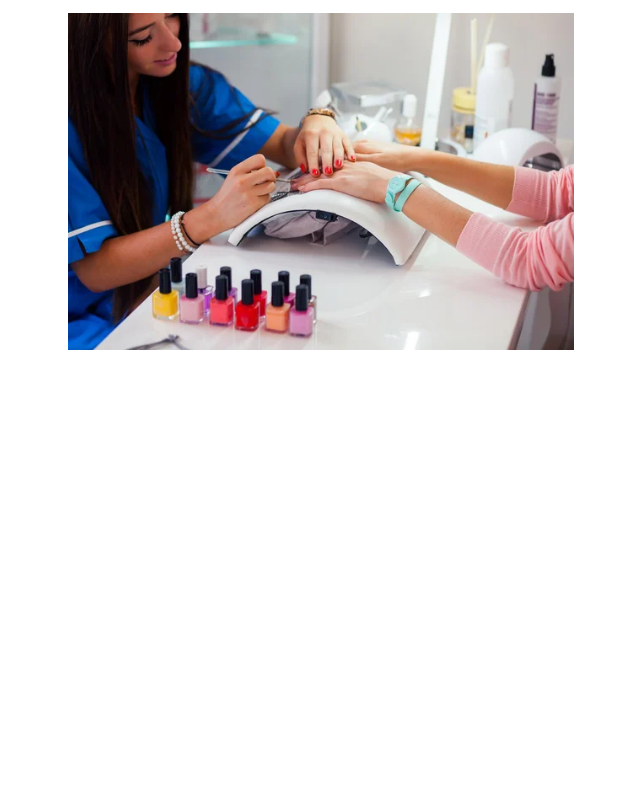
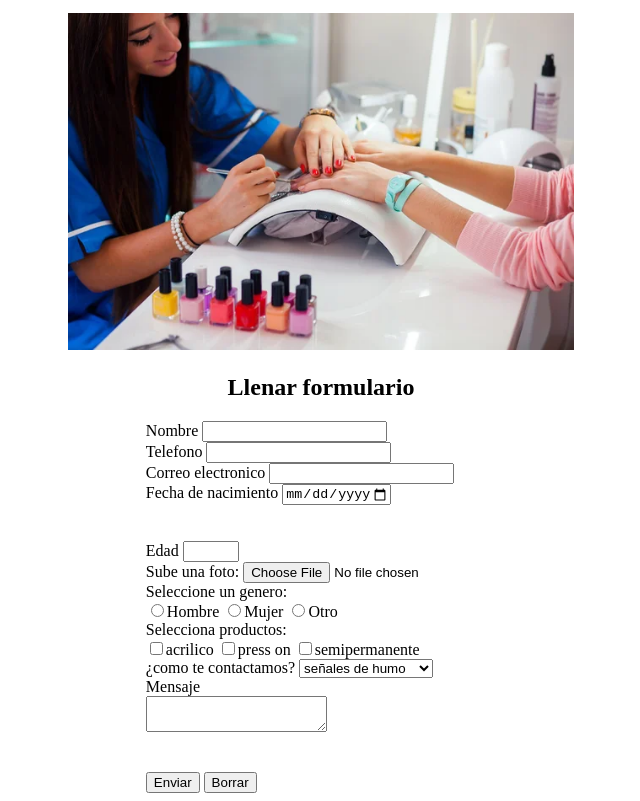
Before and after one commit to mariaflorez2008/MiEmpresa, a plain HTML site: page MiEmpresa-main/contacto.html in a window 1280 px wide. Shown: the part 127-928 px from the top of the page, without its empty margins (319-959 px from the left). Before the commit the page ends 800 px from the top, so only its background shows below. Drawn offline with Linux system fonts and the light colour scheme.

Commit message:
Add files via upload

```diff
--- a/MiEmpresa-main/contacto.html
+++ b/MiEmpresa-main/contacto.html
@@ -16,5 +16,44 @@
         <p>Tenemos servicio 24/7</p>
         <img src="imagenes/manicura-chicadeazul.webp" width="40%">
      </div>
+            <h2 style="text-align: center;">Llenar formulario</h2>
+            <div style="display: flex; justify-content: center;">
+            <form>
+                <label="">Nombre</label>
+              <input type="text"aria-placeholder="En mayuscula"> <br>
+              <label="">Telefono</label>
+              <input type="number"> <br>
+              <label=>Correo electronico</label>
+              <input type="email" required> <br>
+              <label=>Fecha de nacimiento</label>
+              <input type="date" min="1980-01-31" max="2007-12-31"> <br><br><br>
+              <label=>Edad</label>
+              <input type="number"min="18" max="50"> <br>
+              <label=>Sube una foto:</label>
+              <input type="file" accept=".jpg, .png, .jpeg,"> <br>
+              <label=>Seleccione un genero:</label> <br>
+              <input type="radio" name="genero" value="Hombre">Hombre
+              <input type="radio" name="genero" value="Mujer">Mujer
+              <input type="radio" name="genero" value="Otro">Otro
+              <br>
+              <label=>Selecciona productos:</label> <br>
+              <input type="checkbox" name="productos" value="acrilico">acrilico
+              <input type="checkbox" name="productos" value="press on">press on
+              <input type="checkbox" name="productos" value="semipermanente">semipermanente
+              <br>
+              <label=>¿como te contactamos?</label>
+              <select name="contacto">
+                <option value="Humo">señales de humo</option>
+                <option value="Paloma">Paloma mensajera</option>
+            </select>
+            <br>
+            <label=>Mensaje</label>
+            <br>
+            <textarea name="mensaje"></textarea>
+            <br><br><br>
+            <Button type="submit">Enviar</Button>
+            <button type="reset">Borrar</button>
+            </form>
+     </div>
 </body>
 </html>
```
